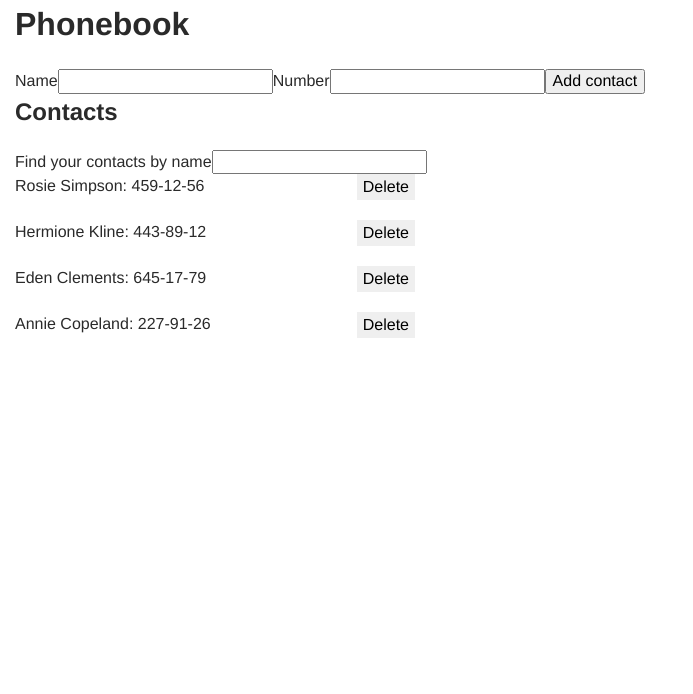
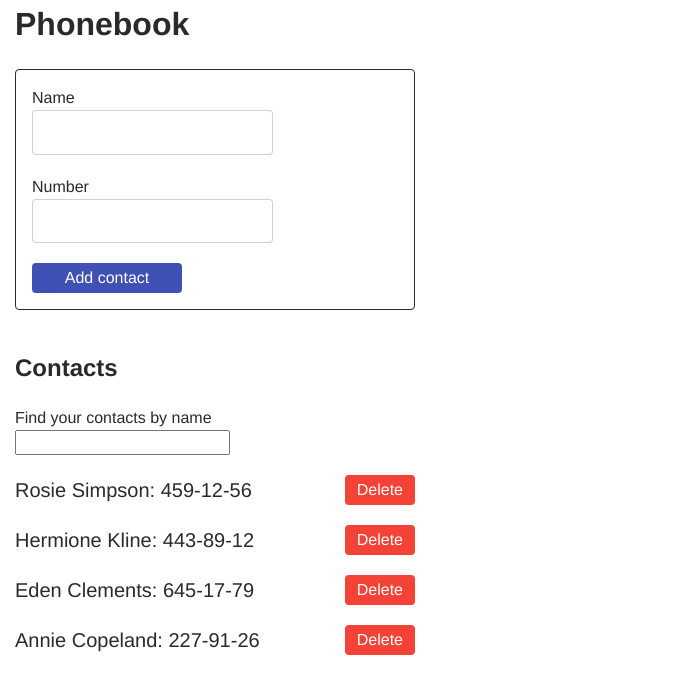
Before and after one commit to Art-Smirnov/goit-react-hw-02-phonebook, a React (Create React App) app: page / in a window 1280 px wide. Shown: the top 694 px of the page, without its empty margins (0-693 px from the left). Built offline with nearby package versions, Linux system fonts and the light colour scheme.

Commit message:
завершує роботу над завданням

```diff
--- a/src/Components/ContactForm/ContactForm.js
+++ b/src/Components/ContactForm/ContactForm.js
@@ -1,5 +1,7 @@
 import React, { Component } from 'react';
 import PropTypes from 'prop-types';
+
+import './ContactForm.scss';
 
 class ContactForm extends Component {
   state = {
@@ -25,10 +27,11 @@ class ContactForm extends Component {
 
   render() {
     return (
-      <form onSubmit={this.handleSubmit}>
+      <form className="ContactForm" onSubmit={this.handleSubmit}>
         <label>
           Name
           <input
+            className="ContactForm__input"
             onChange={this.onInputChange}
             value={this.state.name}
             type="text"
@@ -41,6 +44,7 @@ class ContactForm extends Component {
         <label>
           Number
           <input
+            className="ContactForm__input"
             onChange={this.onInputChange}
             value={this.state.number}
             type="tel"
@@ -50,7 +54,7 @@ class ContactForm extends Component {
             required
           />
         </label>
-        <button onChange={this.onSubmit} type="submit">
+        <button className="submit__btn" onChange={this.onSubmit} type="submit">
           Add contact
         </button>
       </form>
--- /dev/null
+++ b/src/Components/ContactForm/ContactForm.scss
@@ -0,0 +1,33 @@
+@import 'styles/shared.scss';
+
+.ContactForm {
+  width: 400px;
+  display: flex;
+  flex-direction: column;
+  padding: 16px;
+  border: 1px solid $black;
+  border-radius: 4px;
+  margin-bottom: 40px;
+}
+
+.ContactForm__input {
+  display: block;
+
+  padding: 12px 16px;
+  border: 1px solid rgba(33, 33, 33, 0.2);
+  border-radius: 4px;
+
+  margin-bottom: 20px;
+}
+
+.submit__btn {
+  @extend %button;
+  width: 150px;
+  background-color: $indigo;
+  color: $white;
+
+  &:hover,
+  &:focus {
+    background-color: $indigo-accent;
+  }
+}
--- a/src/Components/ContactList/ContactList.js
+++ b/src/Components/ContactList/ContactList.js
@@ -6,12 +6,15 @@ import './ContactList.scss';
 const ContactList = ({ contacts, onDelete }) => (
   <ul className="ContactList">
     {contacts.map(({ id, name, number }) => (
+      //чомусь якщо помістити тег лі в компонент ContactListItem, то реакт перестає бачить присвоєння атрибуту key
+      <li className="ContactListItem" key={id}>
         <ContactListItem
           id={id}
           name={name}
           number={number}
           onDelete={onDelete}
         />
+      </li>
     ))}
   </ul>
 );
--- a/src/Components/ContactList/ContactList.scss
+++ b/src/Components/ContactList/ContactList.scss
@@ -8,3 +8,13 @@
   // grid-template-columns: repeat(auto-fill, minmax(400px, 1fr));
   // grid-gap: 24px;
 }
+
+.ContactListItem {
+  display: flex;
+  justify-content: space-between;
+  width: 400px;
+}
+
+.ContactListItem:not(:last-child) {
+  margin-bottom: 20px;
+}
--- a/src/Components/ContactList/ContactListItem.js
+++ b/src/Components/ContactList/ContactListItem.js
@@ -4,15 +4,15 @@ import PropTypes from 'prop-types';
 import './ContactListItem.scss';
 
 const ContactListItem = ({ id, name, number, onDelete }) => (
-  <li className="ContactListItem" key={id}>
-    <span>
+  <>
+    <span className="ContactListItem__data">
       {name}: {number}
     </span>
 
-    <button className="btn" onClick={() => onDelete(id)} type="button">
+    <button className="delete__btn" onClick={() => onDelete(id)} type="button">
       Delete
     </button>
-  </li>
+  </>
 );
 
 ContactListItem.propTypes = {
--- a/src/Components/ContactList/ContactListItem.scss
+++ b/src/Components/ContactList/ContactListItem.scss
@@ -1,15 +1,17 @@
 @import 'styles/shared.scss';
 
-.ContactListItem {
-  display: flex;
-  justify-content: space-between;
-  width: 400px;
+.ContactListItem__data {
+  font-size: 20px;
 }
 
-.ContactListItem:not(:last-child) {
-  margin-bottom: 20px;
+.delete__btn {
+  @extend %button;
+
+  background-color: $red;
+  color: $white;
+
+  &:hover,
+  &:focus {
+    background-color: $red-accent;
+  }
 }
-
-.btn {
-  @extend %button;
-}
--- a/src/Components/Filter/Filter.js
+++ b/src/Components/Filter/Filter.js
@@ -1,10 +1,17 @@
 import React from 'react';
 import PropTypes from 'prop-types';
+
+import './Filter.scss';
 
 const Filter = ({ value, onChange }) => (
   <label>
     Find your contacts by name
-    <input type="text" value={value} onChange={onChange} />
+    <input
+      className="Filter__input"
+      type="text"
+      value={value}
+      onChange={onChange}
+    />
   </label>
 );
 
--- /dev/null
+++ b/src/Components/Filter/Filter.scss
@@ -0,0 +1,7 @@
+@import 'styles/shared.scss';
+
+.Filter__input {
+  display: block;
+
+  margin-bottom: 20px;
+}
--- a/src/styles/_placeholders.scss
+++ b/src/styles/_placeholders.scss
@@ -9,4 +9,6 @@
   font: inherit;
   cursor: pointer;
   outline: none;
+  padding: 3px 12px;
+  border-radius: 4px;
 }
```
Lines whose indentation alone changed are shown as unchanged.
